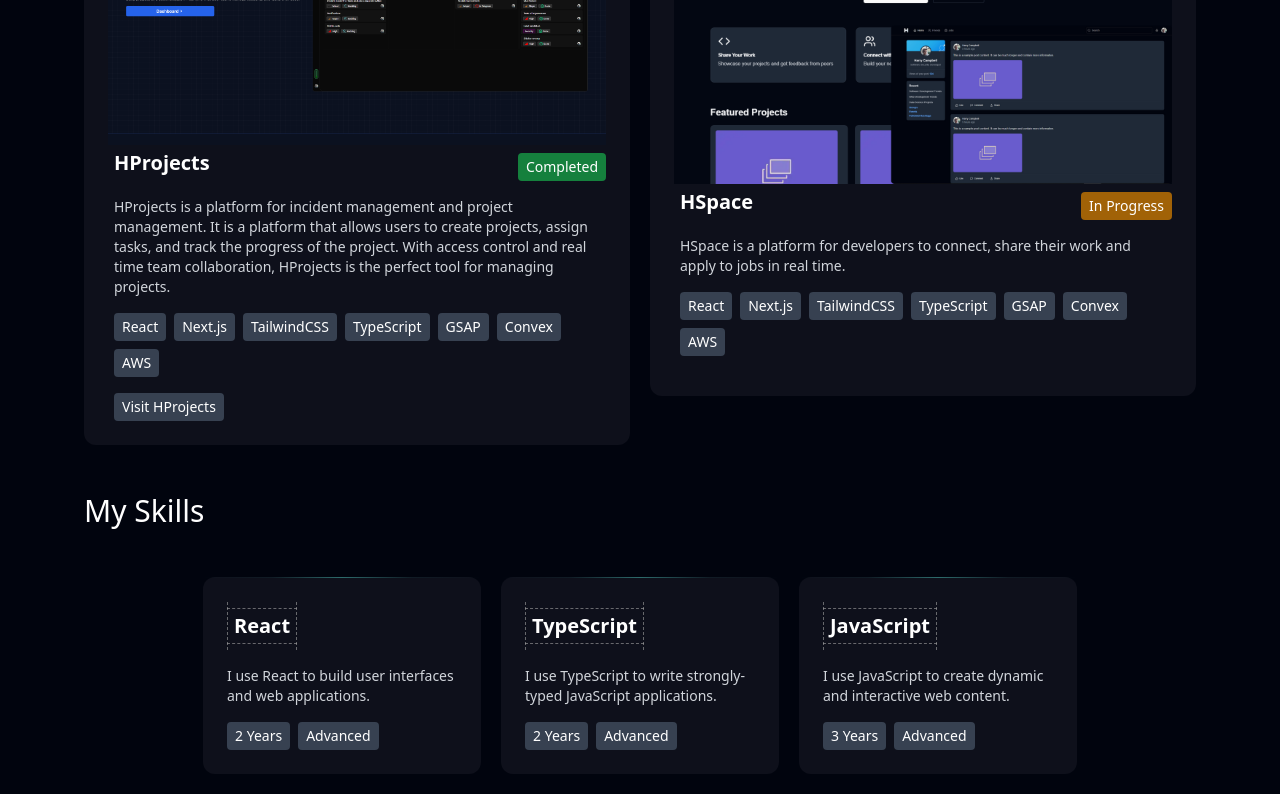
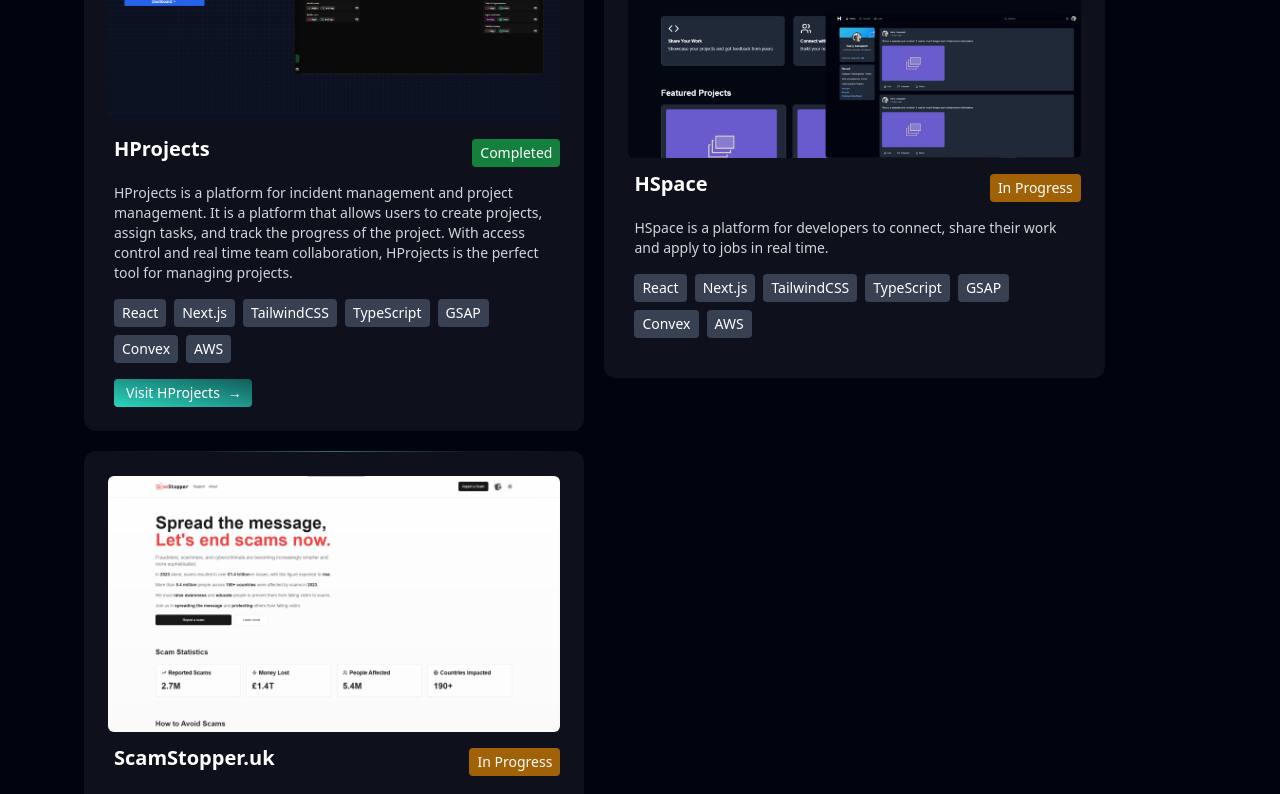
Before and after one commit to CampbellHarry/My-Website, a Next.js app: page / in a window 1280 px wide. Shown: the part 1740-2534 px from the top of the page. Built offline with nearby package versions, Linux system fonts and the light colour scheme.

Commit message:
Refactor CSS styles in main.css and fix animation issue in firstboxtext.tsx

```diff
--- a/src/components/animtext/firstboxtext.tsx
+++ b/src/components/animtext/firstboxtext.tsx
@@ -191,8 +191,11 @@ export function CtaZone(){
   return(
   <div className="font-normal text-white mb-4 w-full flex-wrap flex flex-row gap-3.5 text-4xl md:text-6xl">
     <h1 className="CTAZoner" style={{ lineHeight: '140%', overflow: 'hidden' }}>Let's</h1>
-    <h1 className="CTAZoner" style={{ lineHeight: '140%', overflow: 'hidden' }}>Get</h1>
-    <h1 className="CTAZoner" style={{ lineHeight: '140%', overflow: 'hidden' }}>Developing</h1>
+    <h1 className="CTAZoner" style={{ lineHeight: '140%', overflow: 'hidden' }}>Develop</h1>
+    <h1 className="CTAZoner" style={{ lineHeight: '140%', overflow: 'hidden' }}>The</h1>
+    <h1 className="CTAZoner" style={{ lineHeight: '140%', overflow: 'hidden' }}>Next</h1>
+    <h1 className="CTAZoner" style={{ lineHeight: '140%', overflow: 'hidden' }}>Big</h1>
+    <h1 className="CTAZoner" style={{ lineHeight: '140%', overflow: 'hidden' }}>Thing</h1>
     <h1 className="CTAZoner" style={{ lineHeight: '140%', overflow: 'hidden' }}>—</h1>
     <h1 className="CTAZoner" style={{ lineHeight: '140%', overflow: 'hidden' }}>Today</h1>
   </div>
@@ -221,7 +224,7 @@ export function Testimonials1(){
   return(
     <div className="flex flex-row  gap-5 w-full">
     <div className="flex flex-col relative items-center justify-center">
-      <img className="w-10 sticky top-10 rounded-full h-10" src="https://media.licdn.com/dms/image/v2/D4E03AQHVOQmOMUpKxQ/profile-displayphoto-shrink_100_100/profile-displayphoto-shrink_100_100/0/1721862688194?e=1731542400&v=beta&t=mBGXzIhfvpayPcCuW7RsDDP9SgD49pO9V9W_4Ar0odY"></img>
+      <img className="w-10 sticky top-10 rounded-full h-10" src="https://media.licdn.com/dms/image/v2/D4E03AQH2csyzpMClvw/profile-displayphoto-shrink_200_200/profile-displayphoto-shrink_200_200/0/1726555618231?e=1733356800&v=beta&t=7bK5BH9Z-T-vM_IM6wl3ijCBw3byK0guAzic8RsNssQ"></img>
       <div className="border-l h-full border-neutral-800" />
     </div>
     <div className="flex flex-col pb-10 pt-4 w-full relative">
--- a/src/components/header/header.tsx
+++ b/src/components/header/header.tsx
@@ -73,7 +73,7 @@ export default function Header() {
             </a>
             </div>
         </div>
-        <header className="w-full :flex sticky top-0 z-50 mt-12 max-w-fit sm:px-2 items-center justify-center  dropintime">
+        <header className="w-full :flex sticky top-0 z-50 mt-12 max-w-fit sm:px-2 items-center justify-center dropintime">
             <div className="relative h-full">
                     <div className="mx-auto w-full h-full md:min-w-[900px] sm:min-w-[550px]  md:max-w-[900px] px-4 pb-[20px] pt-6 text-lg md:px-16">
                         <div className="w-full flex justify-between items-center px-5 py-5 backdrop-blur-md headerbackground border-zinc-600 rounded-full h-12 border">
--- a/src/components/projects/projects.tsx
+++ b/src/components/projects/projects.tsx
@@ -1,12 +1,12 @@
 export default function Projects() {
     function ProjectCard({title, description, link, image, technology, type}: any) {
         return (
-          <div className="boxbg rounded-xl 2 md:min-h-[11.5rem] flex-wrap w-full h-full relative shinytop p-6 flex flex-col gap-4 uppop">
+          <div className="boxbg rounded-xl max-w-[45%] w-full md:min-h-[11.5rem] flex-wrap h-full relative shinytop p-6 flex flex-col gap-4 uppop">
             <div className='flex flex-col relative w-[100%] '>
                 <div className="w-full h-full relative">
-                    <img src={image} alt={title} className='h-full w-full'/>
+                    <img src={image} alt={title} className='h-auto rounded-md w-auto'/>
                 </div>
-              <div className='flex relative items-center justify-between'>
+              <div className='flex relative items-center justify-between mt-2'>
                 <h3 className="text-xl font-semibold text-white px-1.5 py-1">{title}</h3>
                 {type === 'Completed' ? (
                     <span className="bg-green-700 text-white px-2 py-1 mt-2 rounded text-sm">
@@ -29,8 +29,8 @@ export default function Projects() {
             </div>
             <div className="flex flex-wrap gap-2 px-1.5">
                 {link !== '' ? (
-                    <a href={link} className="bg-gray-700 text-white px-2 py-1 rounded text-sm">
-                        Visit {title}
+                    <a href={link} className="text-white bg-gradient-to-tr from-teal-400 to-teal-800 hover:shadow-xl shadow-white mainlinker relative pr-8 pl-3  py-1 rounded text-sm">
+                        Visit {title} <span className="text-white font-bold text-md absolute ml-2 dalinker ">→</span>
                     </a>
                 ) : (
                     null
@@ -43,7 +43,7 @@ export default function Projects() {
     return(
         <div className="flex flex-col mt-12 w-full">
             <h1 className="font-medium text-white text-3xl mb-12">My Projects</h1>
-            <div className="flex flex-col items-top justify-center md:flex-row gap-5 w-full">
+            <div className="flex flex-col items-top flex-wrap justify-start overflow-hidden md:flex-row gap-5 w-full">
                 <ProjectCard
                     title="HProjects"
                     description="HProjects is a platform for incident management and project management. It is a platform that allows users to create projects, assign tasks, and track the progress of the project. With access control and real time team collaboration, HProjects is the perfect tool for managing projects."
@@ -60,6 +60,14 @@ export default function Projects() {
                     technology={['React', 'Next.js', 'TailwindCSS', 'TypeScript', 'GSAP', 'Convex', 'AWS']}
                     image="/Untitled design (7).png"
                 />
+                <ProjectCard
+                    title="ScamStopper.uk"
+                    description="ScamStopper.uk is a platform for users to report scams and frauds. It is a platform that allows users to report scams and frauds and view the latest scams and frauds reported by other users."
+                    link=""
+                    type="In Progress"
+                    technology={['React', 'Next.js', 'TailwindCSS', 'TypeScript', 'GSAP', 'Convex', 'AWS']}
+                    image="/scamstopper3.png"
+                />
         </div>
         </div>
     )
--- a/src/styles/main.css
+++ b/src/styles/main.css
@@ -78,6 +78,15 @@ body{
     border-image: linear-gradient(to right, #40e0d000, #55e0d270, #55e0d2, #55e0d270, #40e0d000) 1;
     transition: all 0.5s;
 }
+.mainlinker .dalinker {
+    transition: transform 0.2s ease;
+}
+
+.mainlinker:hover .dalinker {
+    animation: none;
+    transform: rotate(-45deg);
+}
+
 .fulltopgradient{
     background: linear-gradient(to top,hsl(232 30% 8%/ 1) 0,hsl(232 30% 8% / 0)),linear-gradient(45deg,#55e0d270 12%,#116852 34%,#2e0168 80%)
 }
```
Also changed, not shown: public/scamstopper3.png (added). Lines whose indentation alone changed are shown as unchanged.
